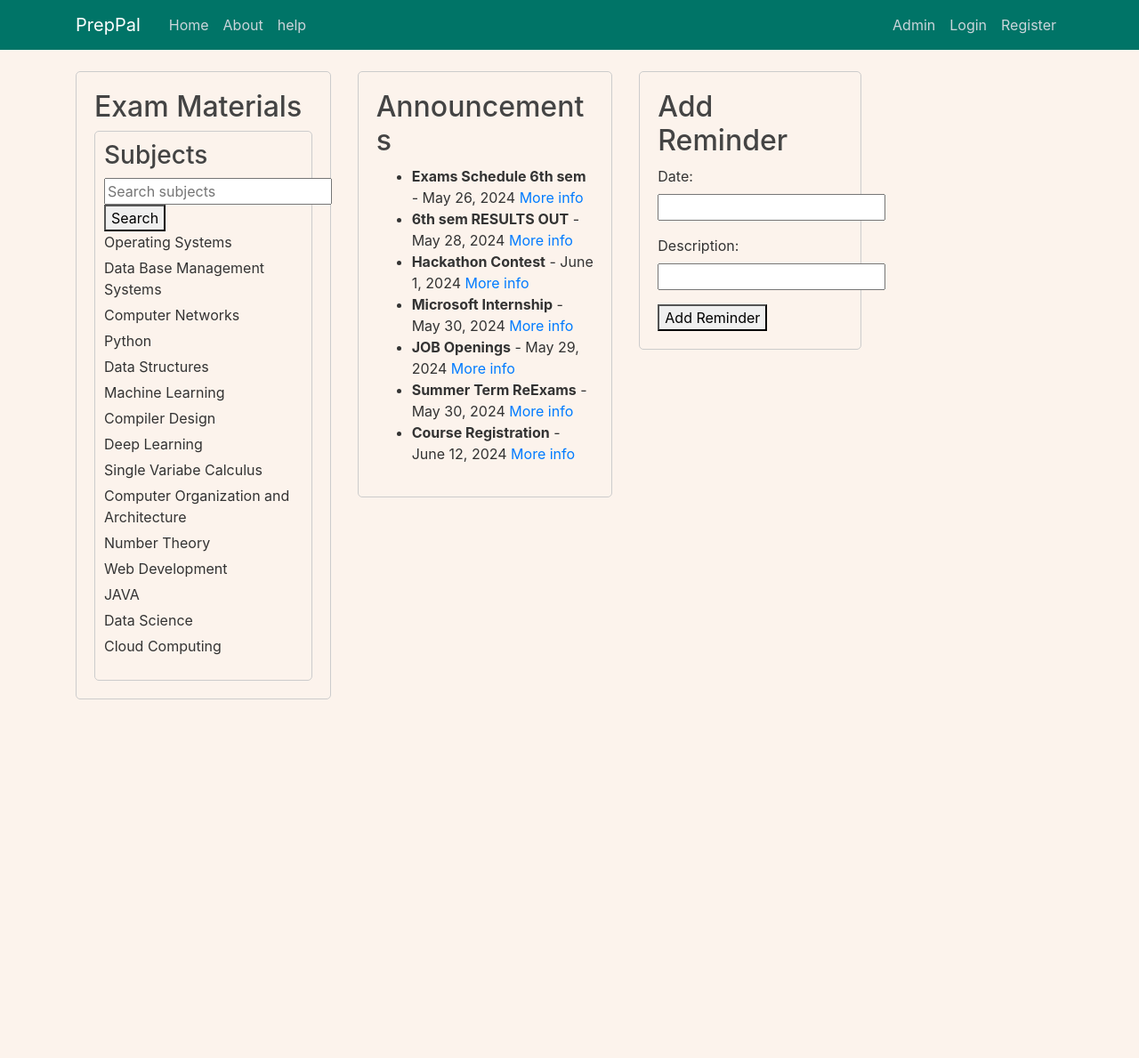
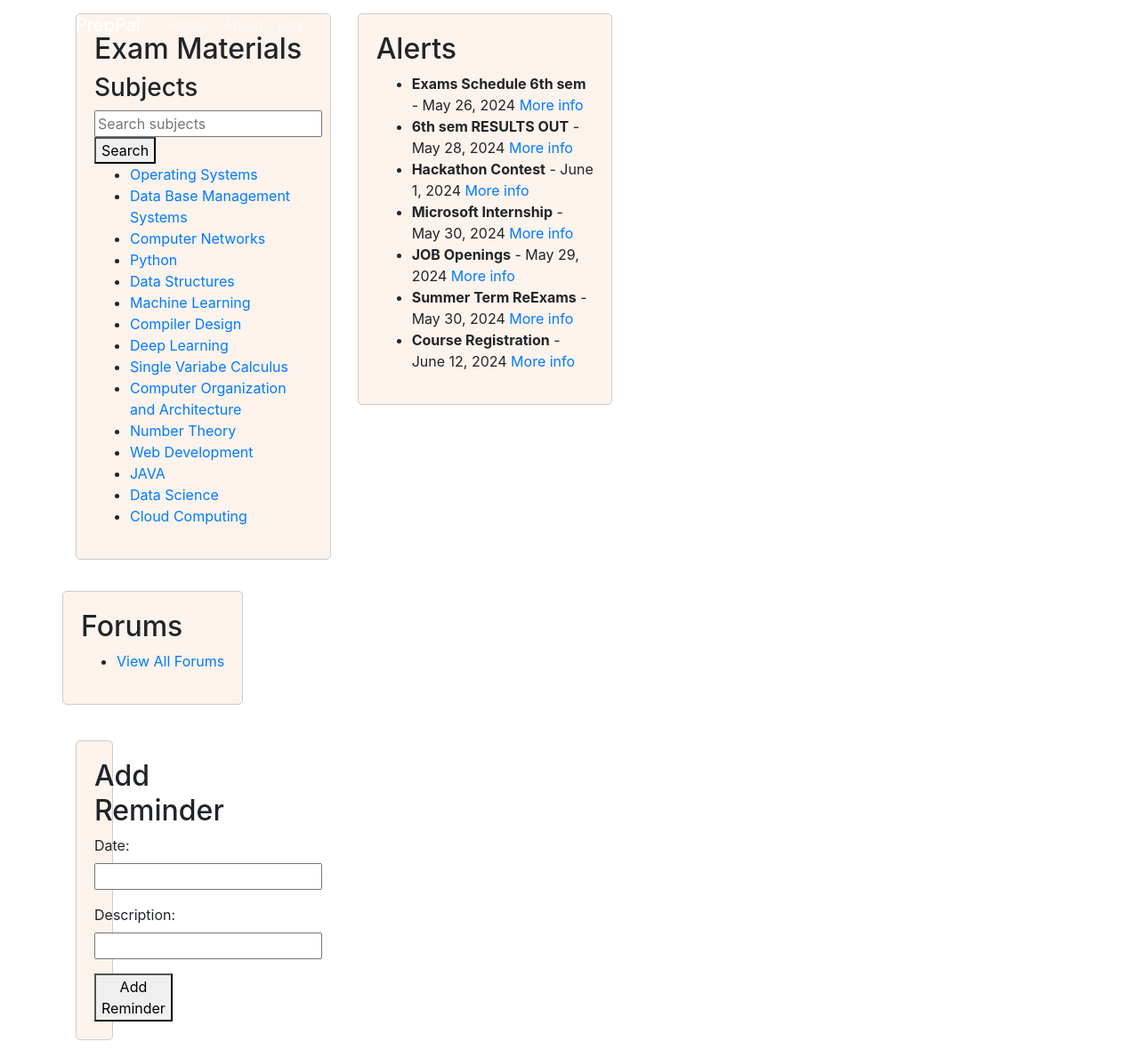
Before and after one commit to HarshaVarma2003/PrepPal-Project, a Django app: page /home in a window 1280 px wide. Shown: the whole page at 89% size. Before the commit the page ends 786 px from the top, so only its background shows below. Run offline with Django 5.2, Linux system fonts and the light colour scheme; data comes from the database, SQL or seed files in the repository; both versions use the stored data as it was after the commit; some libraries are stand-ins or nearby versions.

Commit message:
till forums

```diff
--- a/blog/forms.py
+++ b/blog/forms.py
@@ -11,7 +11,7 @@
 class CommentForm(forms.ModelForm):
     class Meta:
         model = Comment
-        fields = ['content']
+        fields = ['content', 'file']
 
 class ReminderForm(forms.ModelForm):
     class Meta:
--- a/blog/models.py
+++ b/blog/models.py
@@ -49,6 +49,7 @@
 class Comment(models.Model):
     forum = models.ForeignKey(Forum, related_name='comments', on_delete=models.CASCADE)
     content = models.TextField()
+    file = models.FileField(upload_to='forum_files/', blank=True, null=True)  # Add file field
     created_at = models.DateTimeField(default=timezone.now)
     created_by = models.ForeignKey(User, on_delete=models.CASCADE)
 
--- a/blog/static/blog/main.css
+++ b/blog/static/blog/main.css
@@ -1,180 +1,38 @@
-body {
-  background: #fcf3ec; /* Updated background color */
-  color: #333333;
-  margin-top: 5rem;
+/* main.css */
+
+/* Resetting styles */
+body, html {
+  margin: 0;
+  padding: 0;
 }
 
-h1, h2, h3, h4, h5, h6 {
-  color: #444444;
+/* Setting up row */
+.row {
+  display: flex;
+  flex-wrap: wrap;
 }
 
-.ul {
-  margin: 0;
+/* Column styles */
+.col-md-5 {
+  box-sizing: border-box;
+  padding: 15px;
 }
 
-.bg-steel {
-  background-color: #007467; /* Updated navbar color */
-}
-
-.site-header .navbar-nav .nav-link {
-  color: #cbd5db;
-}
-
-.site-header .navbar-nav .nav-link:hover {
-  color: #cec2c2;
-}
-
-.site-header .navbar-nav .nav-link.active {
-  font-weight: 500;
-}
-
-.content-section {
-  background: #ffffff;
-  padding: 10px 20px;
-  border: 1px solid #dddddd;
-  border-radius: 3px;
-  margin-bottom: 20px;
-}
-
-.article-title {
-  color: #444444;
-}
-
-a.article-title:hover {
-  color: #428bca;
-  text-decoration: none;
-}
-
-.article-content {
-  white-space: pre-line;
-}
-
-.article-img {
-  height: 65px;
-  width: 65px;
-  margin-right: 16px;
-}
-
-.article-metadata {
-  padding-bottom: 1px;
-  margin-bottom: 4px;
-  border-bottom: 1px solid #e3e3e3;
-}
-
-.article-metadata a:hover {
-  color: #333;
-  text-decoration: none;
-}
-
-.article-svg {
-  width: 25px;
-  height: 25px;
-  vertical-align: middle;
-}
-
-.account-img {
-  height: 125px;
-  width: 125px;
-  margin-right: 20px;
-  margin-bottom: 16px;
-}
-
-.account-heading {
-  font-size: 2.5rem;
-}
-
-.homepage-bg {
-  background-image: url("/static/blog/images/homebg.jpg");
-  background-size: cover;
-  background-position: center;
-  background-repeat: no-repeat;
-}
-
-.content-bg {
-  background-image: url("/static/blog/images/detailbg.jpeg");
-  background-size: cover;
-  background-attachment: fixed;
-  background-position: center;
-}
-
-.post-detail-bg {
-  background-size: cover;
-  background-position: center;
-  background-repeat: no-repeat;
-}
-
-.custom-bg {
-  background-size: cover;
-  background-attachment: fixed;
-}
-
-.blog-post {
-  border-radius: 40px;
-}
-
+/* Section styles */
 .section {
-  background-color: #fcf3ec; /* Use the background color you specified */
+  background-color: #fcf3ec;
   border: 1px solid #ccc;
   padding: 20px;
   border-radius: 5px;
   margin-bottom: 20px;
-  word-wrap: break-word; /* Ensure text wraps properly */
 }
 
 .section h2 {
   margin-top: 0;
 }
 
-.tab-container {
-  border: 1px solid #ccc;
-  border-radius: 5px;
-  padding: 10px;
+/* Add Reminder section */
+.add-reminder-section {
+  width: 100%; /* Full width */
+  margin-top: 20px; /* Add margin to separate from above section */
 }
-
-.tab-container h3 {
-  margin-top: 0;
-}
-
-.subject-list {
-  list-style: none;
-  padding: 0;
-}
-
-.subject-list li {
-  margin-bottom: 5px;
-}
-
-.subject-list li a {
-  text-decoration: none;
-  color: #333;
-}
-
-.subject-list li a:hover {
-  color: #007bff;
-}
-
-.search-form {
-  margin-bottom: 20px;
-}
-
-.search-form input[type="text"] {
-  width: calc(100% - 100px);
-  padding: 5px;
-  margin-right: 10px;
-}
-
-.search-form button {
-  padding: 5px 10px;
-}
-
-/* Existing styles */
-.add-reminder-section {
-  width: 100%; /* Ensure full width within the column */
-}
-
-/* Additional style to increase width */
-@media (min-width: 992px) {
-  .add-reminder-section {
-      min-width: 250px; /* Adjust as needed */
-  }
-}
--- a/blog/templates/blog/forum_list.html
+++ b/blog/templates/blog/forum_list.html
@@ -1,10 +1,10 @@
 {% extends "blog/base.html" %}
 {% block content %}
     <h2>Forums</h2>
-    <a href="{% url 'create-forum' %}" class="btn btn-primary mb-3">Create New Forum</a>
     <ul>
         {% for forum in forums %}
-            <li><a href="{% url 'forum-detail' forum.id %}">{{ forum.title }}</a> by {{ forum.created_by }}</li>
+            <li><a href="{% url 'forum-detail' forum.id %}">{{ forum.title }}</a></li>
         {% endfor %}
     </ul>
+    <a href="{% url 'create-forum' %}">Create New Forum</a>
 {% endblock %}
--- a/blog/templates/blog/home.html
+++ b/blog/templates/blog/home.html
@@ -1,3 +1,4 @@
+<!-- home.html -->
 {% extends "blog/base.html" %}
 {% block content %}
 <div class="row">
@@ -22,7 +23,7 @@
     <!-- Announcements section -->
     <div class="col-md-5">
         <div class="section">
-                <h2>Announcements</h2>
+            <h2>Alerts</h2>
             <ul>
                 {% for announcement in announcements %}
                     <li>
@@ -35,8 +36,19 @@
             </ul>
         </div>
     </div>
+    <!-- Forums section -->
+    <div class="col-md-1.5">
+        <div class="section forums-section">
+            <h2>Forums</h2>
+            <ul>
+                <li><a href="{% url 'forum-list' %}">View All Forums</a></li>
+            </ul>
+        </div>
+    </div>
+</div>
+<div class="row">
     <!-- Add Reminder section -->
-        <div class="col-md-2">
+    <div class="col-md-1">
         <div class="section add-reminder-section">
             <h2>Add Reminder</h2>
             <form method="post">
--- a/blog/urls.py
+++ b/blog/urls.py
@@ -1,3 +1,4 @@
+# blog/urls.py
 from django.urls import path
 from . import views
 
@@ -7,5 +8,8 @@
     path('help/', views.help, name='blog-help'),
     path('post/<int:post_id>/', views.post_detail, name='post-detail'),
     path('subject/<int:subject_id>/', views.subject_detail, name='subject-detail'),
+    path('forums/', views.forum_list, name='forum-list'),
+    path('forums/<int:forum_id>/', views.forum_detail, name='forum-detail'),
+    path('forums/new/', views.create_forum, name='create-forum'),
     path('', views.user_login, name='user-login'),
 ]
--- a/blog/views.py
+++ b/blog/views.py
@@ -2,8 +2,9 @@
 from django.shortcuts import render, get_object_or_404, redirect
 from django.http import HttpResponse
 from django.contrib.auth import authenticate, login
-from .models import Post, Subject, StudyMaterial, PreviousYearQuestion, Announcement, Reminder
-from .forms import ReminderForm
+from .models import Post, Subject, StudyMaterial, PreviousYearQuestion, Announcement, Reminder, Forum, Comment
+from .forms import ReminderForm, ForumForm, CommentForm
+from django.contrib.auth.decorators import login_required
 
 def home(request):
     # Query for subjects
@@ -68,3 +69,65 @@
             return HttpResponse('Invalid login credentials')
     else:
         return render(request, 'blog/login.html')
+
+
+def forum_list(request):
+    forums = Forum.objects.all()
+    return render(request, 'blog/forum_list.html', {'forums': forums})
+
+def forum_detail(request, forum_id):
+    forum = get_object_or_404(Forum, id=forum_id)
+    comments = forum.comments.all()
+
+    if request.method == 'POST':
+        comment_form = CommentForm(request.POST, request.FILES)
+        if comment_form.is_valid():
+            new_comment = comment_form.save(commit=False)
+            new_comment.forum = forum
+            new_comment.created_by = request.user
+            new_comment.save()
+            return redirect('forum-detail', forum_id=forum.id)
+    else:
+        comment_form = CommentForm()
+
+    return render(request, 'blog/forum_detail.html', {
+        'forum': forum,
+        'comments': comments,
+        'comment_form': comment_form
+    })
+
+@login_required
+def create_forum(request):
+    if request.method == 'POST':
+        form = ForumForm(request.POST)
+        if form.is_valid():
+            new_forum = form.save(commit=False)
+            new_forum.created_by = request.user
+            new_forum.save()
+            return redirect('forum-detail', forum_id=new_forum.id)
+    else:
+        form = ForumForm()
+
+    return render(request, 'blog/create_forum.html', {'form': form})
+
+
+def forum_detail(request, forum_id):
+    forum = get_object_or_404(Forum, id=forum_id)
+    comments = forum.comments.all()
+
+    if request.method == 'POST':
+        comment_form = CommentForm(request.POST, request.FILES)
+        if comment_form.is_valid():
+            new_comment = comment_form.save(commit=False)
+            new_comment.forum = forum
+            new_comment.created_by = request.user
+            new_comment.save()
+            return redirect('forum-detail', forum_id=forum.id)
+    else:
+        comment_form = CommentForm()
+
+    return render(request, 'blog/forum_detail.html', {
+        'forum': forum,
+        'comments': comments,
+        'comment_form': comment_form
+    })
```
Also changed, not shown: blog/admin.py (+11 -2 lines), blog/templates/blog/create_forum.html (+9 -1 lines), blog/templates/blog/forum_detail.html (+20 -0 lines), blog/migrations/0013_comment_file.py (added), db.sqlite3, media/forum_files/adminsub_page.png (added), 1 other file. Lines whose indentation alone changed are shown as unchanged.
